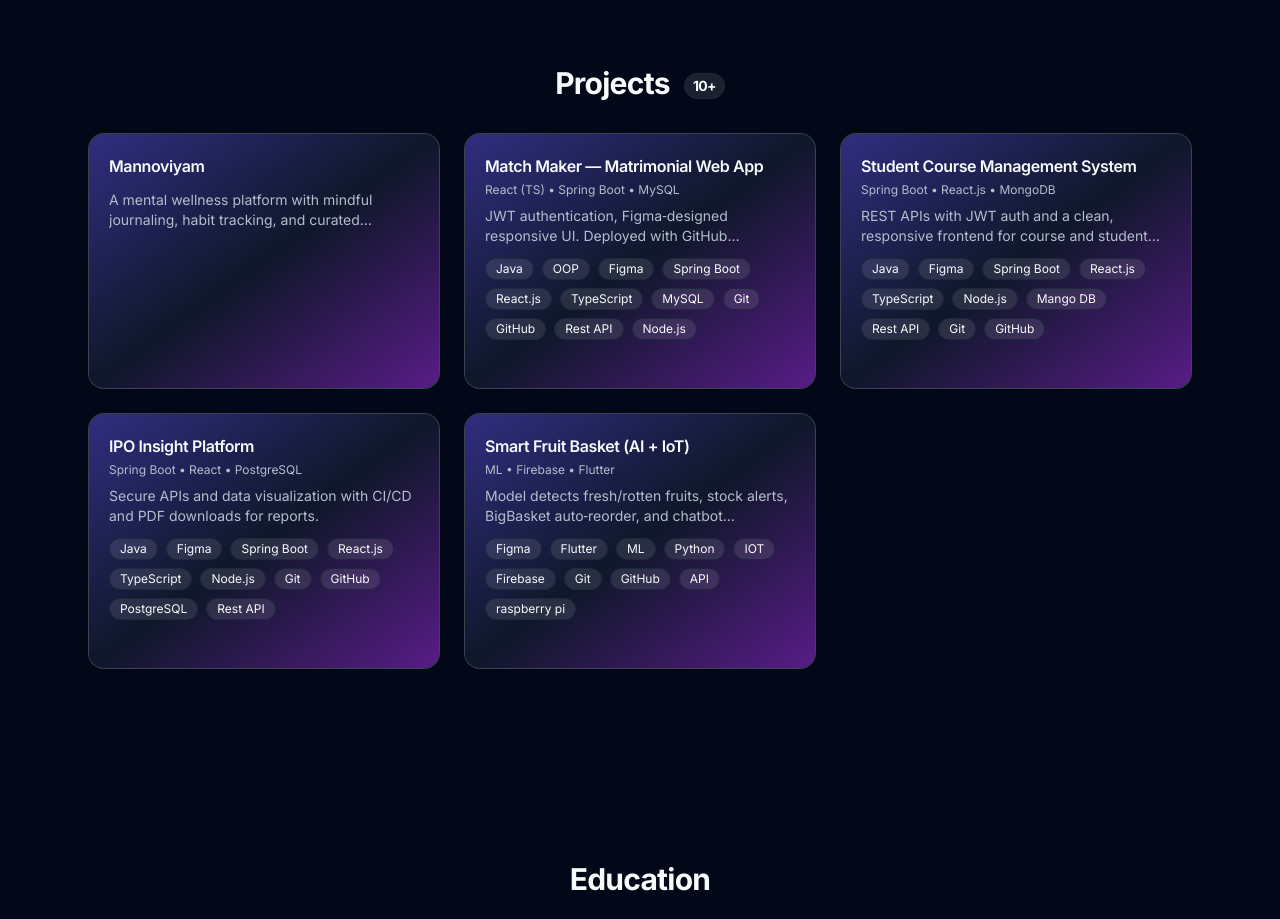
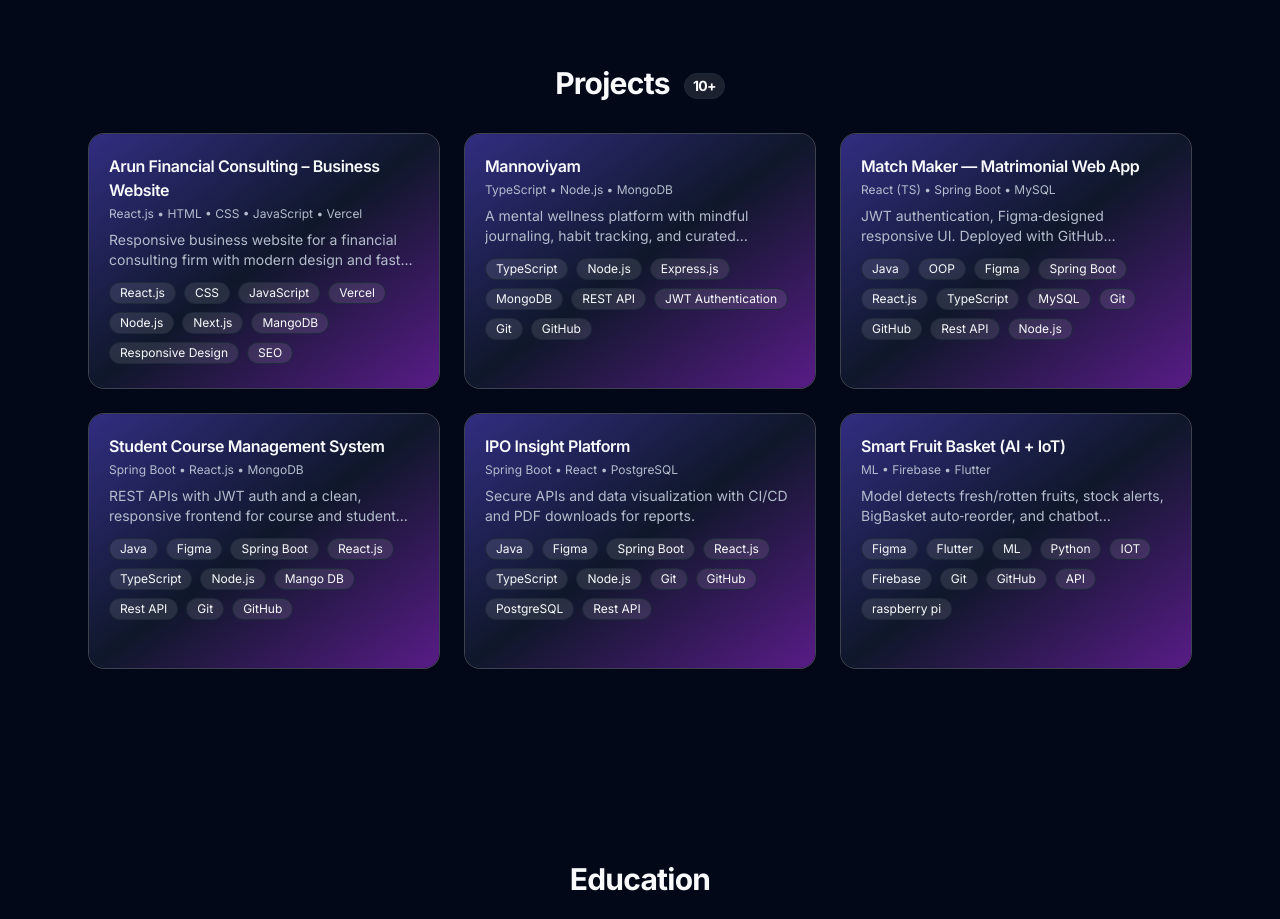
Before and after one commit to Nithis-arun/portfolio, a React (Vite) app: page /portfolio/ in a window 1280 px wide. Shown: the part 2280-3199 px from the top of the page. Built offline with nearby package versions, Linux system fonts and the light colour scheme.

Commit message:
Added Arun Financial Consulting project

```diff
--- a/client/pages/Index.tsx
+++ b/client/pages/Index.tsx
@@ -463,10 +463,52 @@ function ProjectCard({
 
 const projects = [
   {
-    title: "Mannoviyam",
-    tag: "",
-    desc: "A mental wellness platform with mindful journaling, habit tracking, and curated resources to improve emotional health.",
+    title: "Arun Financial Consulting – Business Website",
+    tag: "React.js • HTML • CSS • JavaScript • Vercel",
+    skills: [
+      "React.js",
+      "CSS",
+      "JavaScript",
+      "Vercel",
+      "Node.js",
+      "Next.js",
+      "MangoDB",
+      "Responsive Design",
+      "SEO",
+    ],
+    desc: "Responsive business website for a financial consulting firm with modern design and fast performance.",
+    bullets: [
+      "Responsive design optimized for all devices",
+      "Modern and clean UI with professional styling",
+      "Contact form integration",
+      "Fast loading performance",
+      "SEO-friendly structure",
+      "Deployed on Vercel",
+    ],
   },
+  {
+  title: "Mannoviyam",
+  tag: "TypeScript • Node.js • MongoDB",
+  skills: [
+    "TypeScript",
+    "Node.js",
+    "Express.js",
+    "MongoDB",
+    "REST API",
+    "JWT Authentication",
+    "Git",
+    "GitHub",
+  ],
+  desc: "A mental wellness platform with mindful journaling, habit tracking, and curated resources to improve emotional health.",
+  bullets: [
+    "Built backend services using Node.js and Express",
+    "Type-safe development using TypeScript",
+    "MongoDB database design and CRUD operations",
+    "RESTful APIs for journaling and habit modules",
+    "Authentication using JWT",
+  ],
+},
+
   {
     title: "Match Maker — Matrimonial Web App",
     tag: "React (TS) • Spring Boot • MySQL",
```
Also changed, not shown: 2 other files (tests, documents, lock files or other folders).
